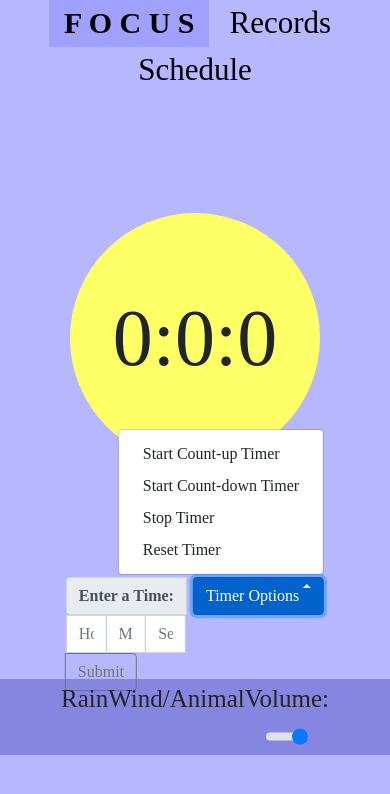
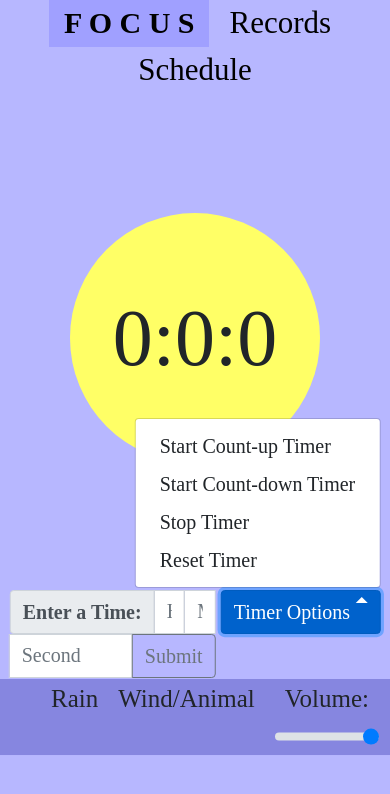
Before and after one commit to FrankBaj/FOCUS_PUBLIC, a React (Create React App) app: page /Records#/Main in a window 390 px wide. Both pictures are taken after a click on the button "Timer Options". Shown: the top 794 px of the page. Built offline with nearby package versions, Linux system fonts and the light colour scheme.

Commit message:
Improved Mainpage

```diff
--- a/src/Main.css
+++ b/src/Main.css
@@ -37,6 +37,10 @@
     font-family: 'Microsoft Yi Baiti';
 }
 
+#input_text{
+    font-size: 20px;
+}
+
 #time-opt{
     position: fixed;
     top: 77%;
@@ -60,10 +64,12 @@
 
 #input_forms{
     display: flex;
+    font-size: 20px;
 }
 
 #label{
     font-weight: bolder;
+    font-size: 20px;
 }
 
 #below_bottom{
@@ -107,7 +113,7 @@
     left: 70%
 }
 
-@media screen and (max-width: 640px) {
+@media screen and (max-width: 800px) {
     #time-text1{
         top: 65%;
         left: 50%;
@@ -118,4 +124,15 @@
         left: 50%;
         transform: translate(-50%, -50%);
     }
+    #time-opt{
+        width: 95%;
+    }
+    #sound_elements{
+        margin-left: 20px;
+    }
+    #slider{
+        margin-left: 20px;
+        width: 100%;
+        font-size: 25px;
+    }
 }
--- a/src/Main.js
+++ b/src/Main.js
@@ -208,25 +208,28 @@ export default class Main extends React.Component{
                       <InputGroup.Text id="label">Enter a Time: </InputGroup.Text>
                     </InputGroup.Prepend>
                     <Form.Control
+                      id = "input_text"
                       type ="text"
                       placeholder = "Hour"
                       defaultValue = {this.state.setHours}
                       onChange = {(e) => this.setState({setHours: e.target.value})}
                     />
                     <Form.Control
+                      id = "input_text"
                       type ="text"
                       placeholder = "Minute"
                       defaultValue = {this.state.setMin}
                       onChange = {(e) => this.setState({setMin: e.target.value})}
                     />
                     <Form.Control
+                      id = "input_text"
                       type ="text"
                       placeholder = "Second"
                       defaultValue = {this.state.setSec}
                       onChange = {(e) => this.setState({setSec: e.target.value})}
                     />
                     <InputGroup.Append>
-                      <Button variant="outline-secondary" type="submit" value="Submit" >Submit</Button>
+                      <Button id = "input_text" variant="outline-secondary" type="submit" value="Submit" >Submit</Button>
                     </InputGroup.Append>
                   </InputGroup>
                 </Form>
@@ -237,10 +240,10 @@ export default class Main extends React.Component{
                   title={'Timer Options'}
                   id="input_forms"
                 >
-                  <Dropdown.Item as="button" onClick={this.handleTimerStart}>Start Count-up Timer</Dropdown.Item>
-                  <Dropdown.Item as="button" onClick={this.countDownTimer}>Start Count-down Timer</Dropdown.Item>
-                  <Dropdown.Item as="button" onClick={this.handleTimerStop}>Stop Timer</Dropdown.Item>
-                  <Dropdown.Item as="button" onClick={this.handleTimerReset}>Reset Timer</Dropdown.Item>
+                  <Dropdown.Item id="input_forms" as="button" onClick={this.handleTimerStart}>Start Count-up Timer</Dropdown.Item>
+                  <Dropdown.Item id="input_forms" as="button" onClick={this.countDownTimer}>Start Count-down Timer</Dropdown.Item>
+                  <Dropdown.Item id="input_forms" as="button" onClick={this.handleTimerStop}>Stop Timer</Dropdown.Item>
+                  <Dropdown.Item id="input_forms" as="button" onClick={this.handleTimerReset}>Reset Timer</Dropdown.Item>
                 </DropdownButton>
               </Form.Group>
             </div>
@@ -252,7 +255,7 @@ export default class Main extends React.Component{
                       <ListGroup horizontal>
                         {list}
                         <Form>
-                          <Form.Label id="sound_elements" >Volume:</Form.Label>
+                          <Form.Label id ="slider" >Volume:</Form.Label>
                             <Form.Group controlId="formBasicRangeCustom">
                               <Form.Control id ="slider"
                                 type="range"
```
